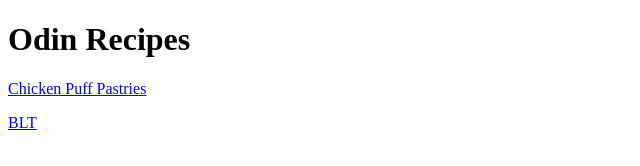
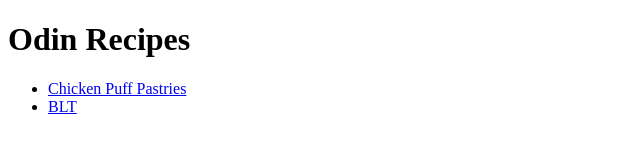
Before and after one commit to cowpatchmedia/odin-recipes, a plain HTML site: page index.html in a window 1280 px wide. Shown: the whole page, without its empty margins (0-640 px from the left). Drawn offline with Linux system fonts and the light colour scheme.

Commit message:
Reorder recipe links in index
Added unordered list to recipe links on index page

```diff
--- a/index.html
+++ b/index.html
@@ -7,7 +7,9 @@
 </head>
 <body>
     <h1>Odin Recipes</h1>
-    <p><a href="recipes/chicken-pastries.html">Chicken Puff Pastries</a></p>
-    <p><a href="recipes/blt.html">BLT</a></p>
+    <ul>
+    <li><a href="recipes/chicken-pastries.html">Chicken Puff Pastries</a></li>
+    <li><a href="recipes/blt.html">BLT</a></li>
+    </ul>
 </body>
 </html>
```
Also changed, not shown: recipes/chocoshake.html (added).
